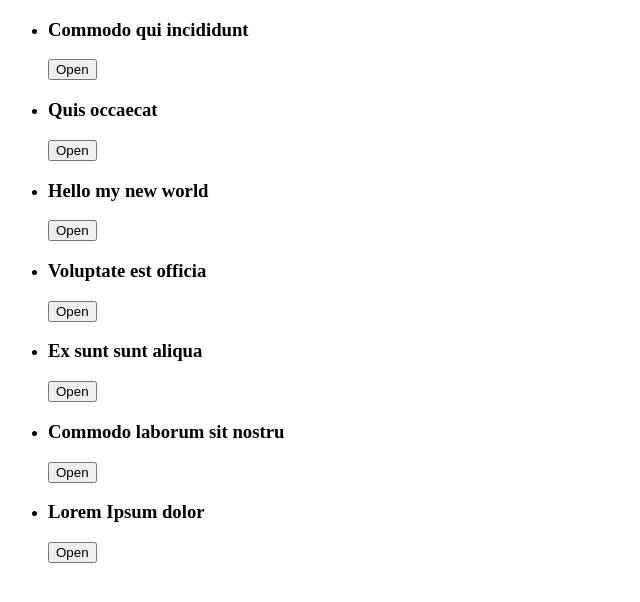
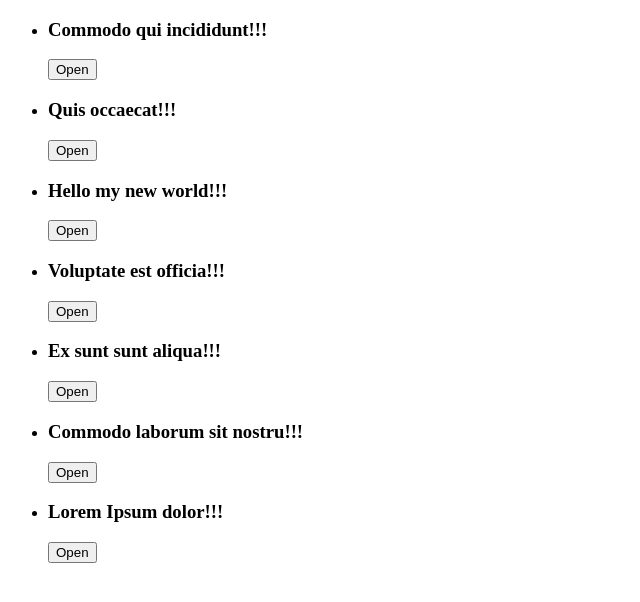
Before and after one commit to OlegSharyk/react-course-yakob-start, a React app: page / in a window 1280 px wide. Shown: the top 602 px of the page, without its empty margins (0-640 px from the left). Built offline with nearby package versions, Linux system fonts and the light colour scheme.

Commit message:
added refs to components, life cycles

```diff
--- /dev/null
+++ b/src/components/App.js
@@ -0,0 +1,21 @@
+import React, { Component } from 'react';
+import PropTypes from 'prop-types';
+import ArticleList from './ArticleList';
+import ArticleChart from './ArticleChart';
+
+class App extends Component {
+    static PropTypes = {
+
+    }
+
+    render(){
+        return (
+            <div>
+                <ArticleList articles={this.props.articles} />
+                <ArticleChart articles={this.props.articles}  />
+            </div>
+        )
+    }
+}
+
+export default App;
--- a/src/components/Article.js
+++ b/src/components/Article.js
@@ -1,4 +1,5 @@
 import React, { Component } from 'react';
+import {findDOMNode} from 'react-dom';
 import PropTypes from 'prop-types';
 import CommentList from './CommentList';
 import toggleOpen from '../decorators/toggleOpen';
@@ -13,23 +14,41 @@ class Article extends Component {
     }).isRequired
   };
 
+  componentWillReceiveProps(nextProps){
+    console.log('~~~~~', 'updating', this.props.isOpen, nextProps.isOpen);
+  }
+
+  componentWillMount() {
+    console.log('~~~~~', 'mounting');
+  }
+
   getBody() {
     const { article, isOpen } = this.props;
     if (!isOpen) return null;
     return (
       <section>
         {article.text}
-        <CommentList comments={article.comments} />
+        <CommentList ref = {this.setCommentsRef} comments={article.comments} />
       </section>
     );
+  }
+
+  setContainerRef = ref => {
+    this.container = ref;
+    console.log('~~~~', ref)
+  }
+
+  setCommentsRef = ref => {
+    this.container = ref;
+    console.log('~~~~', findDOMNode(ref))
   }
 
   render() {
     const { article, isOpen, toggleOpen } = this.props;
 
     return (
-      <div>
-        <h3>{article.title}</h3>
+      <div ref={this.setContainerRef}>
+        <h3>{article.title}!!!</h3>
         <button onClick={toggleOpen.bind(this)}>
           {isOpen ? 'Close' : 'Open'}
         </button>
@@ -37,6 +56,10 @@ class Article extends Component {
       </div>
     );
   }
+
+  componentDidMount() {
+    console.log('~~~~~', 'mount');
+  }
 }
 
 export default toggleOpen(Article);
--- /dev/null
+++ b/src/components/ArticleChart.js
@@ -0,0 +1,28 @@
+import React, { Component } from 'react';
+import PropTypes from 'prop-types';
+
+class ArticleChart extends Component {
+    static PropTypes = {
+
+    }
+
+    componentDidMount() {
+        // d3 with this.refs.chart
+    }
+
+    componentWillReceiveProps(nextProps) {
+        // update chart for new articles
+    }
+
+    render() {
+        return (
+            <div ref = 'chart' />
+        )
+    }
+
+    componentWillUnmount() {
+        // do some cleanup
+    }
+}
+
+export default ArticleChart;
--- a/src/index.js
+++ b/src/index.js
@@ -1,11 +1,9 @@
 import React from 'react';
 import { render } from 'react-dom';
-import ArticleList from './components/ArticleList';
+import App from './components/App';
 import { articles } from './fixtures';
 
-const article = articles[0];
-
 render(
-  <ArticleList articles={articles} />,
+  <App articles={articles} />,
   document.getElementById('container')
 );
```
Also changed, not shown: .babelrc.
